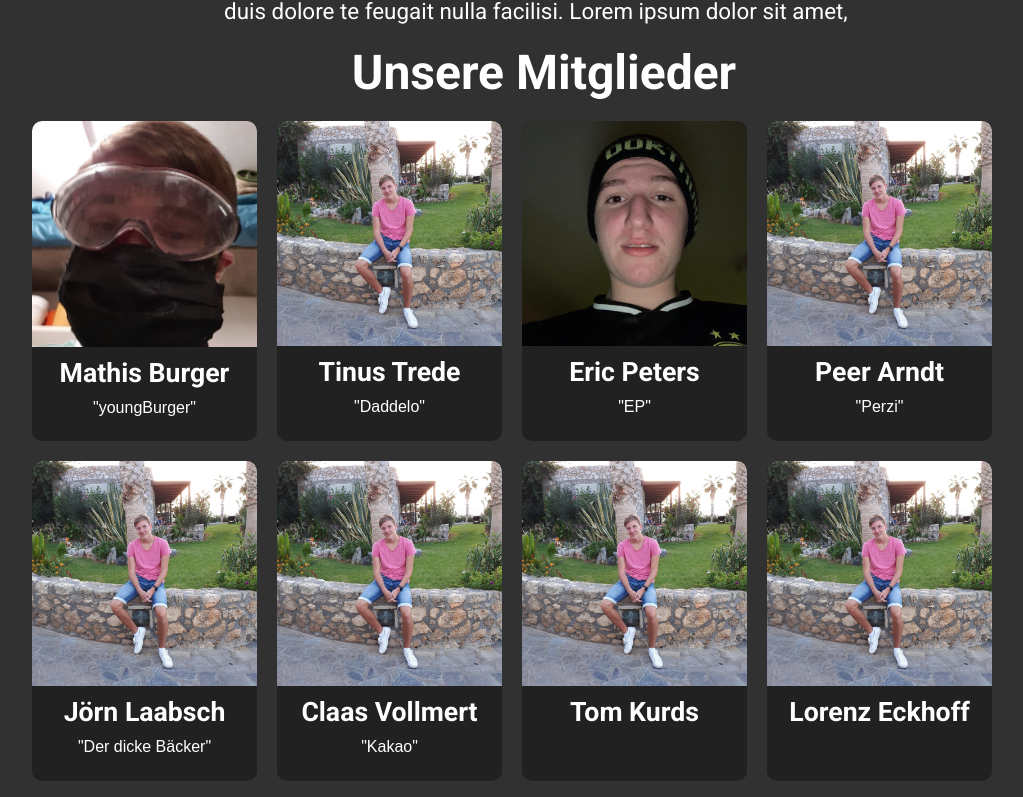
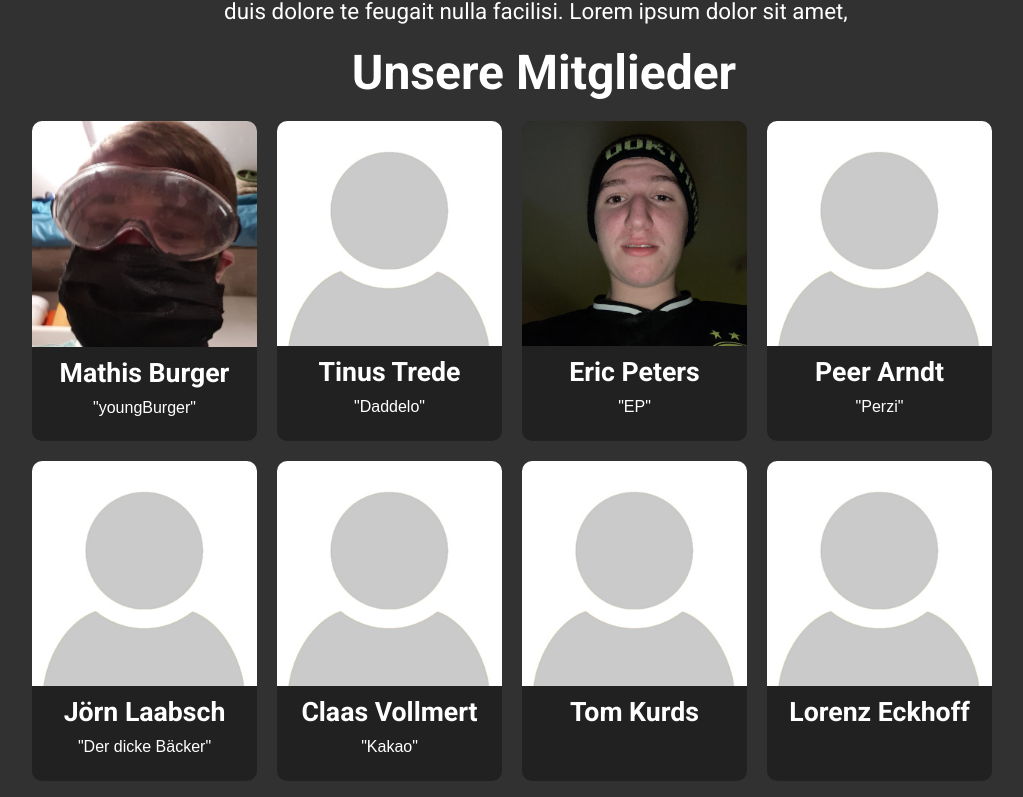
Before and after one commit to MathisBurger/wuelstephan-web, a Next.js app: page / in a window 1280 px wide. Shown: the part 1263-2060 px from the top of the page, without its empty margins (96-1119 px from the left). Built offline with nearby package versions, Linux system fonts and the light colour scheme.

Commit message:
[TASK] default profile picture

```diff
--- a/components/MemberComponent.tsx
+++ b/components/MemberComponent.tsx
@@ -11,7 +11,7 @@ const MemberComponent = ()  => {
             nickname: 'youngBurger'
         },
         {
-            imgUrl: '/member/mathis-burger.jpg',
+            imgUrl: '/member/default.jpg',
             name: 'Tinus Trede',
             nickname: 'Daddelo'
         },
@@ -21,62 +21,62 @@ const MemberComponent = ()  => {
             nickname: 'EP'
         },
         {
-            imgUrl: '/member/mathis-burger.jpg',
+            imgUrl: '/member/default.jpg',
             name: 'Peer Arndt',
             nickname: 'Perzi'
         },
         {
-            imgUrl: '/member/mathis-burger.jpg',
+            imgUrl: '/member/default.jpg',
             name: 'Jörn Laabsch',
             nickname: 'Der dicke Bäcker'
         },
         {
-            imgUrl: '/member/mathis-burger.jpg',
+            imgUrl: '/member/default.jpg',
             name: 'Claas Vollmert',
             nickname: 'Kakao'
         },
         {
-            imgUrl: '/member/mathis-burger.jpg',
+            imgUrl: '/member/default.jpg',
             name: 'Tom Kurds',
             nickname: ''
         },
         {
-            imgUrl: '/member/mathis-burger.jpg',
+            imgUrl: '/member/default.jpg',
             name: 'Lorenz Eckhoff',
             nickname: ''
         },
         {
-            imgUrl: '/member/mathis-burger.jpg',
+            imgUrl: '/member/default.jpg',
             name: 'Jarig Roenn',
             nickname: ''
         },
         {
-            imgUrl: '/member/mathis-burger.jpg',
+            imgUrl: '/member/default.jpg',
             name: 'Kelvin Schlüter',
             nickname: 'Fortnite Pro'
         },
         {
-            imgUrl: '/member/mathis-burger.jpg',
+            imgUrl: '/member/default.jpg',
             name: 'Macius Darm',
             nickname: ''
         },
         {
-            imgUrl: '/member/mathis-burger.jpg',
+            imgUrl: '/member/default.jpg',
             name: 'Tiade Speck',
             nickname: ''
         },
         {
-            imgUrl: '/member/mathis-burger.jpg',
+            imgUrl: '/member/default.jpg',
             name: 'Tjark Rolfs',
             nickname: ''
         },
         {
-            imgUrl: '/member/mathis-burger.jpg',
+            imgUrl: '/member/default.jpg',
             name: 'Oke Schuhard',
             nickname: ''
         },
         {
-            imgUrl: '/member/mathis-burger.jpg',
+            imgUrl: '/member/default.jpg',
             name: 'Folke Sommer',
             nickname: ''
         }
```
Also changed, not shown: public/member/default.jpg (added).
